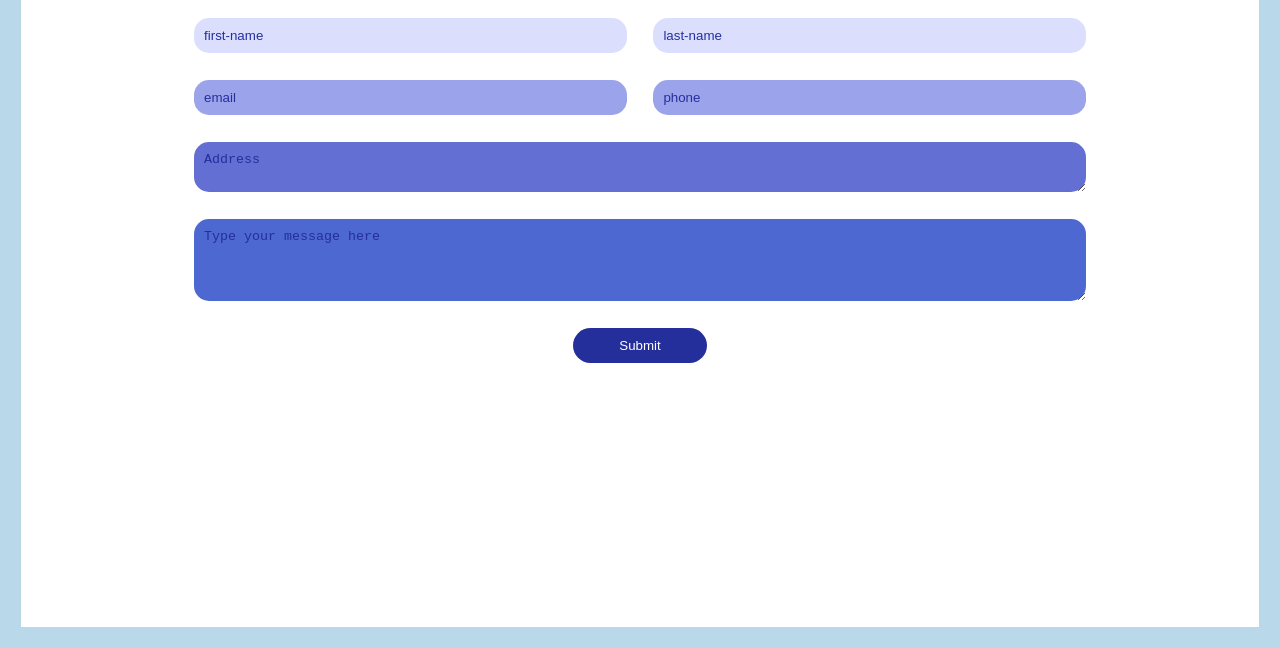
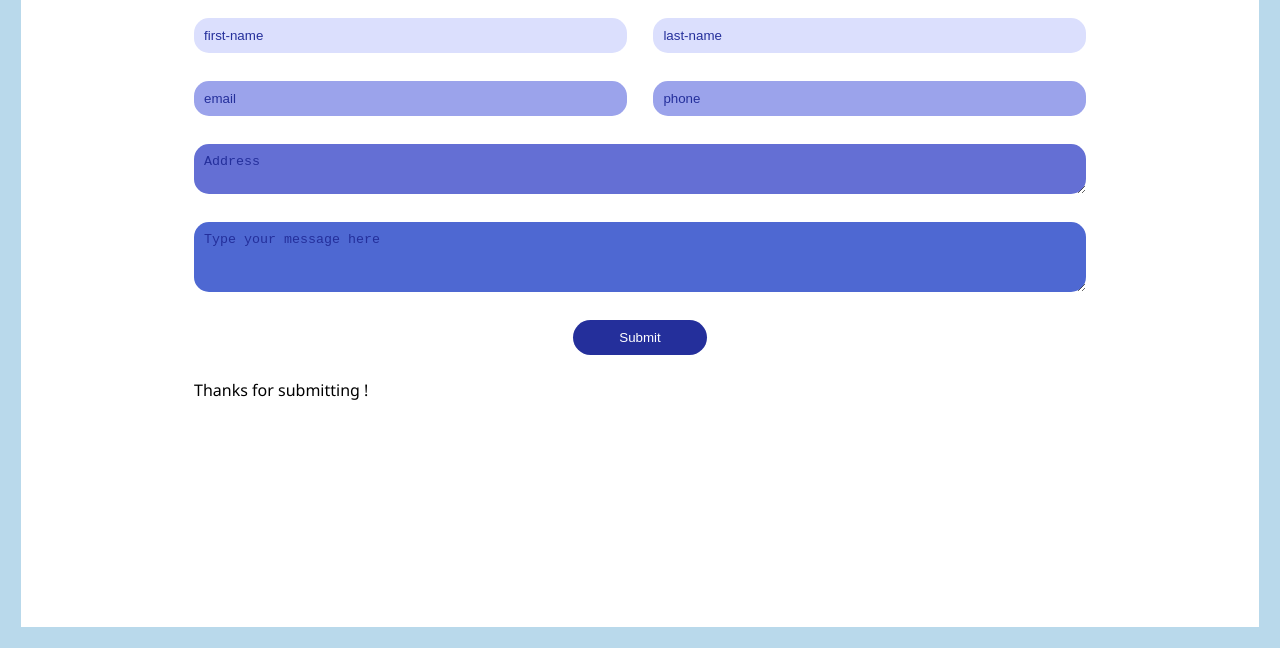
Before and after one commit to Atv432/ISTEform, a plain HTML site: page index.html in a window 1280 px wide. Shown: the part 152-800 px from the top of the page. Drawn offline with Linux system fonts and the light colour scheme; a web font is replaced by a local one.

Commit message:
Update index.html

```diff
--- a/index.html
+++ b/index.html
@@ -1,5 +1,6 @@
 <!DOCTYPE html>
 <html>
+
 <head>
   <title>Get in Touch</title>
   <meta name="viewport" content="width=device-width, initial-scale=1.0" />
@@ -8,6 +9,7 @@
   <link rel="preconnect" href="https://fonts.gstatic.com" crossorigin>
   <link href="https://fonts.googleapis.com/css2?family=Playfair+Display:ital,wght@1,600&display=swap" rel="stylesheet">
 </head>
+
 <body>
   <div class="container">
     <div class="content">
@@ -17,21 +19,24 @@
 
         <input type="text" id="first-name" name="first-name" required placeholder="first-name" />
 
-        <input type="text" id="last-name" name="last-name" required placeholder="last-name"/>
+        <input type="text" id="last-name" name="last-name" required placeholder="last-name" />
 
         <input type="email" id="email" name="email" required placeholder="email" />
 
-        <input type="tel" id="phone" name="phone" required placeholder="phone"/>
+        <input type="tel" id="phone" name="phone" required placeholder="phone" />
 
         <textarea id="address" name="address" required placeholder="Address"></textarea>
 
         <textarea id="message" name="message" rows="6" placeholder="Type your message here"></textarea>
 
-        <input type="submit" value="Submit" />
+        <input id="submit" type="submit" value="Submit" />
+
+        <p>Thanks for submitting !</p>
       </form>
     </div>
   </div>
   </div>
   <script src="app.js"></script>
 </body>
+
 </html>
```
Lines whose indentation alone changed are shown as unchanged.
